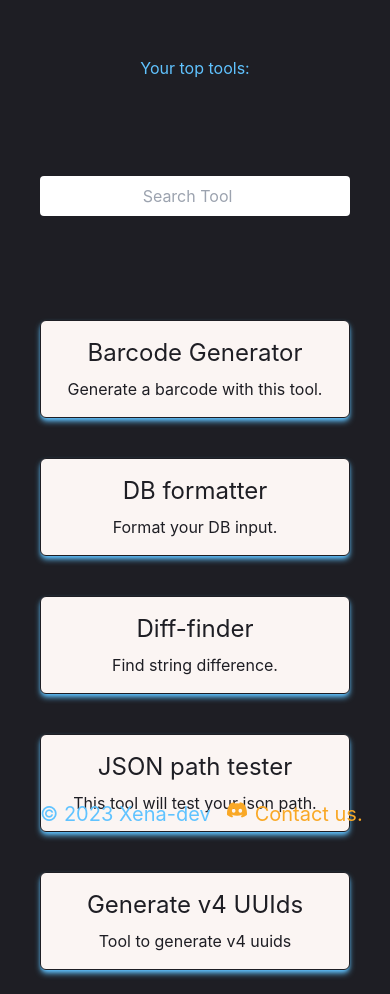
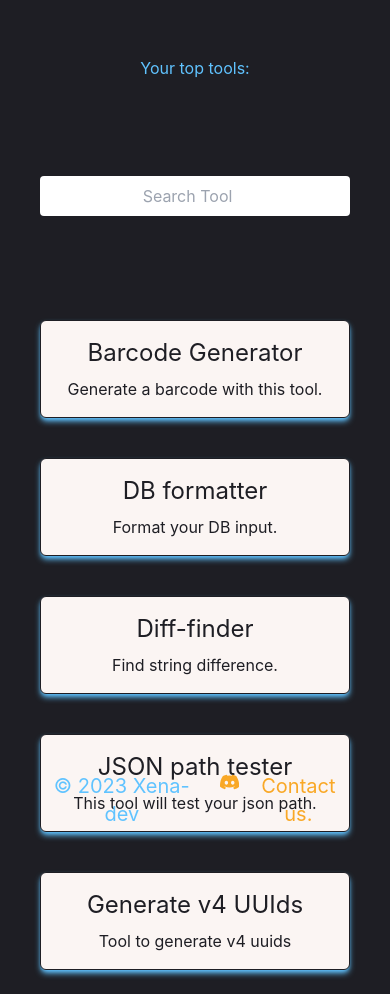
Before and after one commit to XenaDevs/tools, a Next.js app: page / in a window 390 px wide. Built offline with nearby package versions, Linux system fonts and the light colour scheme.

Commit message:
move footer global and update toolList

```diff
--- a/pages/_app.tsx
+++ b/pages/_app.tsx
@@ -4,6 +4,7 @@ import { useRouter } from "next/router";
 import { HomeButton } from "../components";
 import { addToolVisit } from "../utils/local-storage";
 import { useEffect } from "react";
+import Footer from "./_footer";
 
 const MyApp = ({ Component, pageProps }: AppProps) => {
   const router = useRouter();
@@ -19,6 +20,7 @@ const MyApp = ({ Component, pageProps }: AppProps) => {
     <>
       {!homePath && <HomeButton />}
       <Component {...pageProps} />
+      <Footer />
     </>
   );
 };
--- a/pages/_footer.tsx
+++ b/pages/_footer.tsx
@@ -2,7 +2,7 @@ import { BsDiscord } from "react-icons/bs";
 
 const Footer = () => {
   return (
-    <div className="absolute bottom-0 mb-4 flex justify-center">
+    <div className="absolute bottom-0 mb-4 flex justify-center px-10 md:px-20 lg:px-40">
       <p className="text-Accent text-xl">© 2023 Xena-dev</p>
       <div
         className="flex cursor-pointer ml-4 gap-2"
--- a/pages/index.tsx
+++ b/pages/index.tsx
@@ -4,7 +4,6 @@ import Head from "next/head";
 import { ToolMetaData, toolsList } from "../utils/tools";
 import { fuse } from "../utils/search";
 import { getVisitedTools } from "../utils/local-storage";
-import Footer from "./_footer";
 
 const Home = () => {
   const [searchResult, setSearchResult] =
@@ -73,7 +72,6 @@ const Home = () => {
           <div className="my-6 grid md:grid-cols-2 2xl:grid-cols-4 gap-10 items-center">
             {navTools}
           </div>
-          <Footer />
         </section>
       </main>
     </>
--- a/utils/local-storage.ts
+++ b/utils/local-storage.ts
@@ -19,7 +19,7 @@ export const getVisitedTools = (): Record<
 export const addToolVisit = (path: string): void => {
   const visitedTools = getVisitedTools();
 
-  if (!visitedTools[path].tool.path.includes("/tools/")) return;
+  if (!visitedTools[path]?.tool.path.includes("/tools/")) return;
 
   if (visitedTools[path] == null) {
     visitedTools[path] = { visits: 0, tool: toolMap[path] };
```
